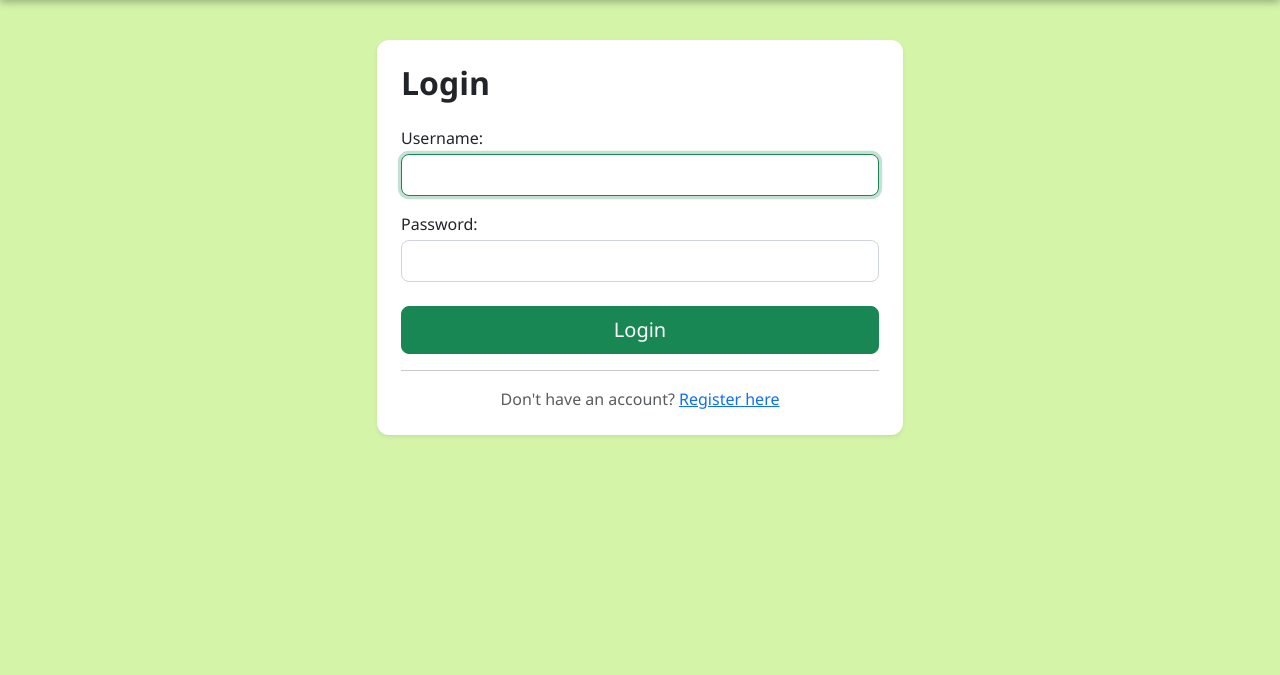
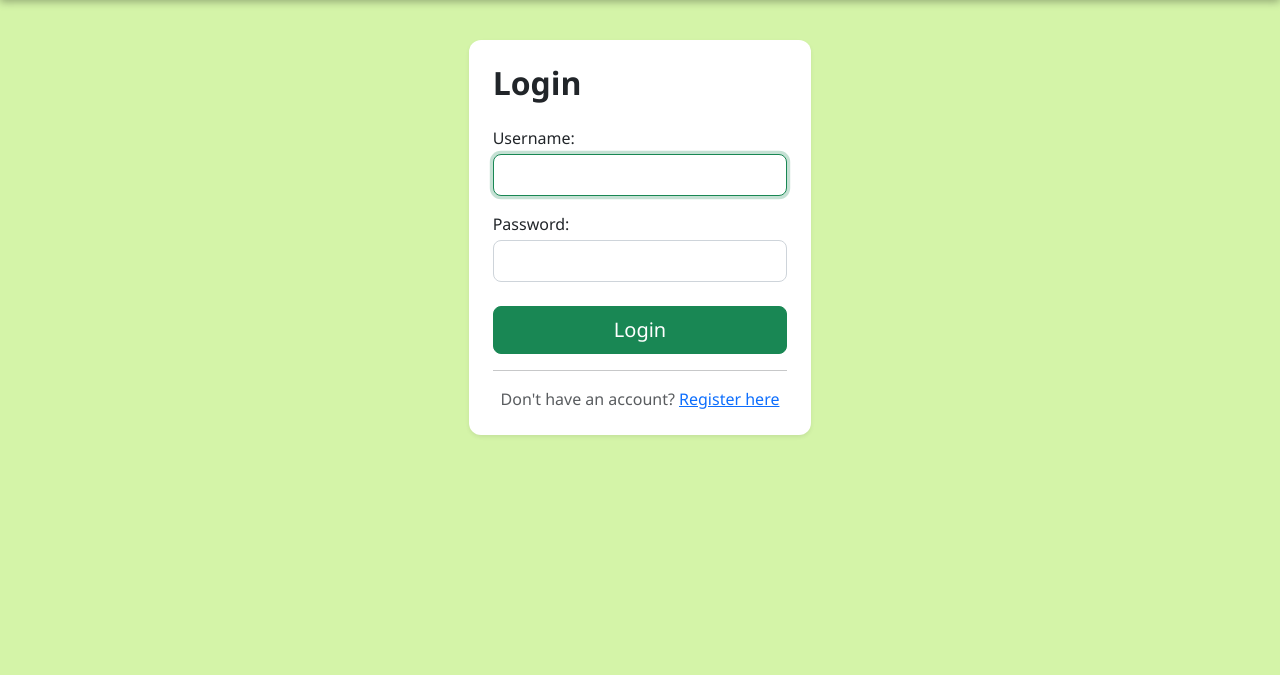
Before and after one commit to YemsAla/the_netball_summary, a Django app: page /accounts/login/ in a window 1280 px wide. Shown: the part 60-735 px from the top of the page. Run offline with Django 4.2, Linux system fonts and the light colour scheme.

Commit message:
fix: match login page dimensions to register page
- Update login.html column width from col-md-6 to col-md-5 col-lg-4

```diff
--- a/match_reports/templates/registration/login.html
+++ b/match_reports/templates/registration/login.html
@@ -3,7 +3,7 @@
 {% block content %}
 
 <div class="row justify-content-center">
-    <div class="col-md-6">
+    <div class="col-md-5 col-lg-4">
         <div class="card shadow-sm">
             <div class="card-body p-4">
                 <h2 class="card-title mb-4 fw-bold">Login</h2>
```
